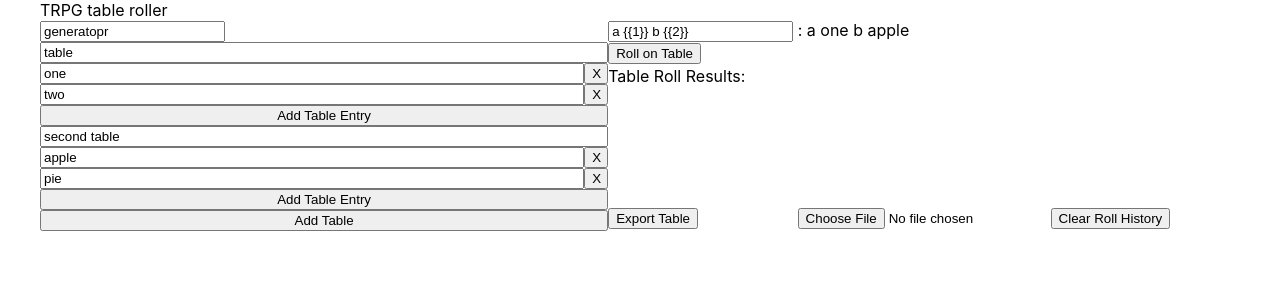
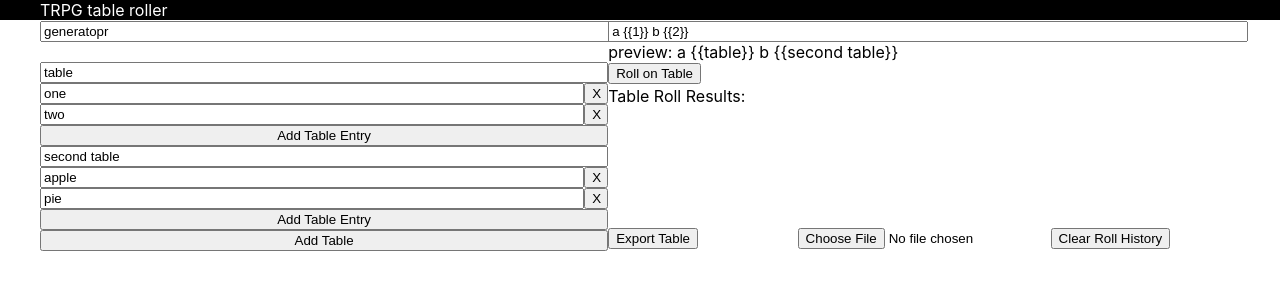
Before and after one commit to lhawes/trpg-table-roller, a React (Create React App) app: page / in a window 1280 px wide. Shown: the top 300 px of the page. Built offline with nearby package versions, Linux system fonts and the light colour scheme.

Commit message:
clean up and style changes

```diff
--- a/public/index.html
+++ b/public/index.html
@@ -7,7 +7,7 @@
     <meta name="theme-color" content="#000000" />
     <meta
       name="description"
-      content="Web site created using create-react-app"
+      content="Webapp that helps create and roll custom TRPG tables"
     />
     <link rel="apple-touch-icon" href="%PUBLIC_URL%/logo192.png" />
     <!--
@@ -24,7 +24,7 @@
       work correctly both with client-side routing and a non-root public URL.
       Learn how to configure a non-root public URL by running `npm run build`.
     -->
-    <title>React App</title>
+    <title>TRPG Table Roller</title>
   </head>
   <body>
     <noscript>You need to enable JavaScript to run this app.</noscript>
--- a/src/App.tsx
+++ b/src/App.tsx
@@ -1,6 +1,7 @@
 /** @jsx jsx */
 import { jsx } from '@emotion/react';
 import React, { useReducer } from 'react';
+import { Header } from './components/Header';
 import { BasePageLayout } from './components/layouts/BasePageLayout';
 import { rootInitialState } from './state/rootInitialState';
 import { rootReducer } from './state/rootReducer';
@@ -15,6 +16,7 @@ const App = () => {
   return (
     <DispatchContext.Provider value={dispatch}>
       <StateContext.Provider value={state}>
+        <Header />
         <BasePageLayout />
       </StateContext.Provider>
     </DispatchContext.Provider>
--- a/src/components/GeneratorName.tsx
+++ b/src/components/GeneratorName.tsx
@@ -1,3 +1,4 @@
+import { SerializedStyles } from "@emotion/react";
 import React, { ChangeEvent, useCallback, useContext } from "react";
 import { DispatchContext } from "../App";
 import { StateContext } from "../App";
@@ -6,7 +7,12 @@ import { getGeneratorName } from "../state/generator/generatorSelectors";
 import { AppState } from "../state/rootInitialState";
 import { UserInput } from "./shared/UserInput";
 
-export const GeneratorName: React.FC = () => {
+export interface GeneratorNameProps {
+  style?: SerializedStyles
+}
+export const GeneratorName: React.FC<GeneratorNameProps> = ({
+  style = {}
+}) => {
   const state: AppState = useContext(StateContext);
   const dispatch = useContext(DispatchContext);
 
@@ -17,6 +23,6 @@ export const GeneratorName: React.FC = () => {
   }, [dispatch]);
 
   return (
-    <UserInput value={generatorName} style={{}} onChange={changeGeneratorNameTemplate} />
+    <UserInput value={generatorName} style={style} onChange={changeGeneratorNameTemplate} />
   )
 }
--- a/src/components/Header.tsx
+++ b/src/components/Header.tsx
@@ -1,9 +1,24 @@
-import React from 'react'
+/** @jsx jsx */
+import { jsx, css } from '@emotion/react'
+import { BodyContainer } from './shared/BodyContainer';
+
+const headerContainerStyle = css({
+  backgroundColor: 'black'
+})
+
+const headerStyle = css({
+  backgroundColor: 'black',
+  color: 'white'
+})
 
 export const Header: React.FC = () => {
   return (
-    <header className="App-header">
-      TRPG table roller
-    </header>
+    <div css={headerContainerStyle}>
+    <BodyContainer>
+      <header css={headerStyle}>
+        TRPG table roller
+      </header>
+    </BodyContainer>
+    </div>
   );
 }
--- a/src/components/TextTemplate.tsx
+++ b/src/components/TextTemplate.tsx
@@ -1,26 +1,27 @@
+import { SerializedStyles } from "@emotion/react";
 import React, { useContext, useCallback, ChangeEvent } from "react";
 import { StateContext, DispatchContext } from "../App";
 import { changeTextTemplateAction } from "../state/generator/generatorActions";
 import { getGeneratorTextTemplate } from "../state/generator/generatorSelectors";
-import { getResult } from "../state/generator/rollSelectors";
 import { AppState } from "../state/rootInitialState";
 import { UserInput } from "./shared/UserInput";
 
-export const TextTemplate: React.FC = () => {
+export interface TextTemplateLayoutProps {
+  style?: SerializedStyles
+}
+
+export const TextTemplate: React.FC<TextTemplateLayoutProps> = ({
+  style = {}
+}) => {
   const state: AppState = useContext(StateContext);
   const dispatch = useContext(DispatchContext);
 
   const textTemplate = getGeneratorTextTemplate(state);
-  const preview = getResult(state);
 
   const changeTextTemplate = useCallback((event: ChangeEvent<HTMLInputElement>) => {
     const value = event.target.value;
     dispatch(changeTextTemplateAction(value));
   }, [dispatch]);
 
-  return (
-    <div>
-      <UserInput value={textTemplate} style={{}} onChange={changeTextTemplate} /> : { preview }
-    </div>
-  );
+  return (<UserInput value={textTemplate} style={style} onChange={changeTextTemplate} />);
 }
--- a/src/components/layouts/BasePageLayout.tsx
+++ b/src/components/layouts/BasePageLayout.tsx
@@ -9,14 +9,14 @@ import { RollOnTableButton } from '../RollOnTableButton';
 import { BodyContainer } from '../shared/BodyContainer';
 import { Section } from '../shared/Section';
 import { TableListLayout } from './TableListLayout';
-import { TextTemplate } from '../TextTemplate';
 import { inputHeight } from '../../constants/styleConstants';
+import { TextTemplateLayout } from './TextTemplateLayout'
 
 const GeneratorNameLayout = css({
   gridColumn: 1,
   gridRow: 1,
 });
-const TextTemplateLayout = css({
+const TextTemplateLayoutStyles = css({
   gridColumnStart: 2,
   gridColumnEnd: 5,
   gridRow: 1,
@@ -54,12 +54,16 @@ const gridLayout = css({
   gridTemplateRows: `auto ${inputHeight} 1fr ${inputHeight}`,
 });
 
+const generatorNameStyles = css({
+  width: '100%'
+})
+
 export const BasePageLayout: React.FC = () => {
   return (
     <BodyContainer>
       <Section layout={gridLayout}>
-        <div css={GeneratorNameLayout}><GeneratorName /></div>
-        <div css={TextTemplateLayout}><TextTemplate /></div>
+        <div css={GeneratorNameLayout}><GeneratorName style={generatorNameStyles}/></div>
+        <div css={TextTemplateLayoutStyles}><TextTemplateLayout /></div>
         <div css={TableListSectionLayout}><TableListLayout /></div>
         <div css={RollOnTableButtonLayout}><RollOnTableButton /></div>
         <div css={HistoryListLayout}><HistoryList /></div>
--- /dev/null
+++ b/src/components/layouts/TextTemplateLayout.tsx
@@ -0,0 +1,27 @@
+/** @jsx jsx */
+import { jsx, css } from '@emotion/react'
+import { useContext } from "react";
+import { StateContext } from "../../App";
+import { getTextTemplatePreview } from '../../state/generator/rollSelectors';
+import { AppState } from "../../state/rootInitialState";
+import { TextTemplate } from "../TextTemplate";
+
+const textTemplateContainer = css({
+  width: '100%'
+})
+
+const textTemplateInput = css({
+  width: '100%'
+})
+
+export const TextTemplateLayout: React.FC = () => {
+  const state: AppState = useContext(StateContext)
+  const preview = getTextTemplatePreview(state);
+
+  return (
+    <div css={textTemplateContainer}>
+      <TextTemplate style={textTemplateInput}/>
+      preview: { preview }
+    </div>
+  );
+}
--- a/src/components/shared/BodyContainer.tsx
+++ b/src/components/shared/BodyContainer.tsx
@@ -1,18 +1,26 @@
 /** @jsx jsx */
-import { jsx, css } from "@emotion/react";
+import { jsx, css, SerializedStyles } from "@emotion/react";
+import { useMemo } from "react";
 import { Header } from "../Header";
 
-const bodyContainerCss = css`
-  max-width: 1200px;
-  margin: 0 auto;
-  display: flex;
-  flex-direction: column;
-`
+const bodyContainerCss = css({
+  maxWidth: '1200px',
+  margin: '0 auto',
+  display: 'flex',
+  flexDirection: 'column',
+});
 
-export const BodyContainer: React.FC = ({ children }) => {
+export interface BodyContainerProps {
+  style?: SerializedStyles
+}
+
+export const BodyContainer: React.FC<BodyContainerProps> = ({ children, style }) => {
+  const computedCss = useMemo(() => {
+    return css(bodyContainerCss, style)
+  }, [style]);
+
   return (
-    <div id="App" css={bodyContainerCss}>
-      <Header />
+    <div css={computedCss}>
       { children }
     </div>
   );
--- a/src/state/generator/rollSelectors.ts
+++ b/src/state/generator/rollSelectors.ts
@@ -28,9 +28,22 @@ export const getResult = (state: AppState): string => {
     const delimitedText = templateDelimiter(index + 1);
     if (result.includes(delimitedText)) {
       const regex = new RegExp(`${regexDelimiter(index + 1)}`, 'g');
-      const result2 = result.replace(regex, value);
-      return result2
+      return result.replace(regex, value);
     }
     return result;
   }, template);
 };
+
+export const getTextTemplatePreview = (state: AppState): string => {
+  const tables = getGeneratorTables(state);
+  const template = getGeneratorTextTemplate(state);
+
+  return tables.reduce((result, table, index) => {
+    const delimitedText = templateDelimiter(index + 1);
+    if (result.includes(delimitedText)) {
+      const regex = new RegExp(`${regexDelimiter(index + 1)}`, 'g');
+      return result.replace(regex, templateDelimiter(table.name));
+    }
+    return result;
+  }, template);
+}
--- a/src/utils/saveFile.ts
+++ b/src/utils/saveFile.ts
@@ -20,5 +20,3 @@ export const transformStateForFile = (state: AppState): string[] => {
   const stateToString = JSON.stringify(state, null, 2);
   return [stateToString];
 }
-
-// saveFile([test], "hello world 2.txt");
```
Also changed, not shown: 1 other file (tests, documents, lock files or other folders).
